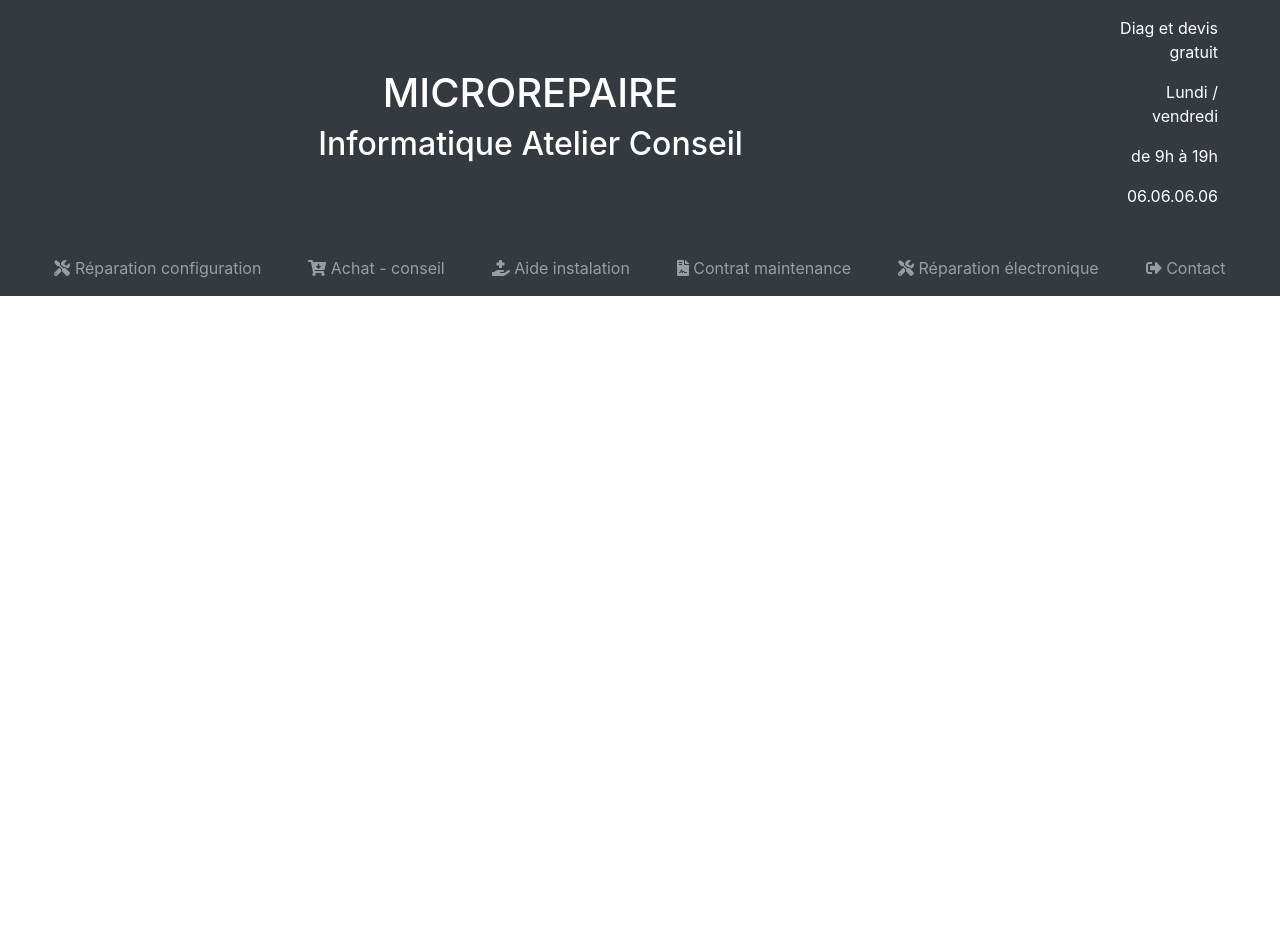
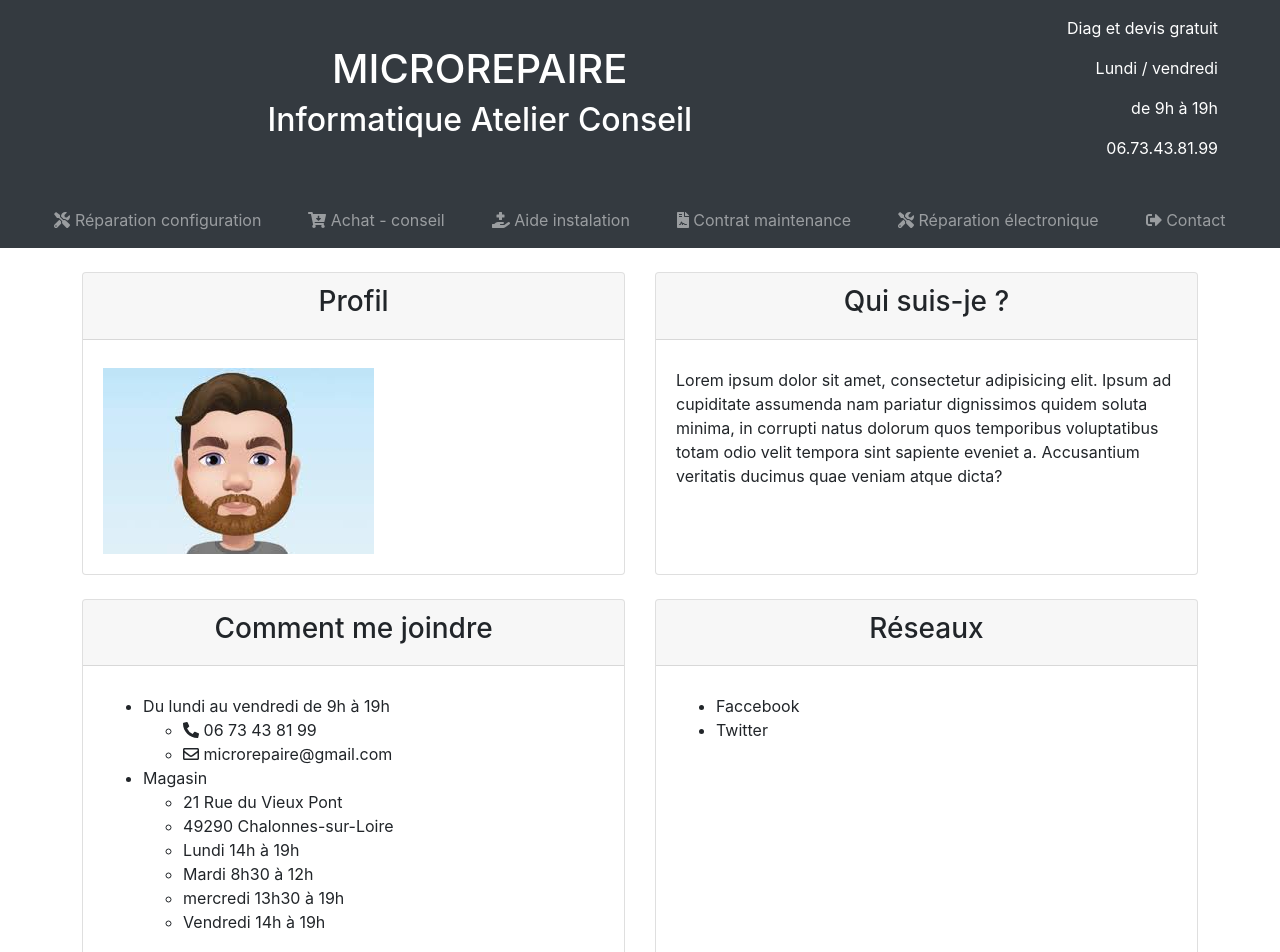
Before and after one commit to RodWeb53/testmicrorepaire, a Vue app: page /Contact in a window 1280 px wide. Shown: the top 952 px of the page. Before the commit the page ends 800 px from the top, so only its background shows below. Built offline with nearby package versions, Linux system fonts and the light colour scheme.

Commit message:
mise à jour avant test de build

```diff
--- a/src/components/Header.vue
+++ b/src/components/Header.vue
@@ -4,7 +4,7 @@
     <nav id="barnav" class="navbar navbar-icon-top navbar-expand-lg navbar-dark bg-dark">
 
       <div class="container-fluid">
-        <div class="col-md-8 col-lg-10  text-center">
+        <div class="col-md-7 col-lg-9  text-center">
           <router-link :to="`/`">
             <div class="navbar-brand logoCenter">
               <h1 class="text-center"> MICROREPAIRE</h1>
@@ -12,13 +12,13 @@
             </div>
           </router-link>
         </div>
-        <div class="col-md-4 col-lg-2">
+        <div class="col-md-5 col-lg-3">
           <div class="headerDroitVisible ">
             <ul class="header-list">
               <li class="nav-link">Diag et devis gratuit</li>
               <li class="nav-link">Lundi / vendredi</li>
               <li class="nav-link">de 9h à 19h</li>
-              <li class="nav-link">06.06.06.06</li>
+              <li class="nav-link">06.73.43.81.99</li>
             </ul>
           </div>
         </div>
@@ -63,7 +63,7 @@
                Réparation électronique
             </a>
           </li>
-          <li class="nav-item" >
+          <li class="nav-item" @click="contact()">
             <a class="nav-link" href="#">
               <i class="fas fa-sign-out-alt"></i>
               Contact
@@ -94,6 +94,9 @@ export default {
     contrat () {
       this.$router.push('/Contrat')
     },
+    contact () {
+      this.$router.push('/Contact')
+    },
   }
 }
 </script>
--- a/src/router/index.js
+++ b/src/router/index.js
@@ -4,6 +4,7 @@ import ReparationInfo from '../views/ReparationInfo.vue'
 import Vente from '../views/Vente.vue'
 import AideInstal from '../views/AideInstal.vue'
 import Contrat from '../views/Contrat.vue'
+import Contact from '../views/Contact.vue'
 
 const routes = [
   { path: '/',
@@ -25,6 +26,10 @@ const routes = [
   { path: '/Contrat',
   name: 'Contrat',
   component: Contrat },
+
+  { path: '/Contact',
+  name: 'Contact',
+  component: Contact },
 ]
 
 const router = createRouter({
--- a/src/views/Acceuil.vue
+++ b/src/views/Acceuil.vue
@@ -1,7 +1,7 @@
 <template>
   <div class="fond">
     <!-- Gestion du carousel -->
-    <div class="carous mt-4">
+    <div class="carous mt-4 ml-auto mr-auto">
       <div class="container">
         <splide :options="options">
           <splide-slide class="image">
@@ -112,7 +112,8 @@ export default {
   data () {
     return {
       options: {
-        height: '500px',
+        height: '600px',
+        width: '1024px',
       }
     }
   },
--- /dev/null
+++ b/src/views/Contact.vue
@@ -0,0 +1,109 @@
+<template>
+  <div>
+    <div class="container-fluid">
+
+        <!-- Première rangée de card -->
+        <div class="container-fluid mt-4 mb-4">
+          <div class="row justify-content-center ">
+            <div class="col-sm-12 col-lg-11">
+              <div class="card-deck">
+                <div class="card">
+                  <div class="card-header text-center">
+                    <h3>Profil</h3>
+                  </div>
+                  <div class="card-body mt-2">
+                    <img src="../assets/carousel/img3.jpg" alt="Photo de Thomas">
+                  </div>
+                </div>
+                <div class="card">
+                  <div class="card-header text-center">
+                    <h3>Qui suis-je ?</h3>
+                  </div>
+                  <div class="card-body mt-2">
+                    <p>Lorem ipsum dolor sit amet, consectetur adipisicing elit. Ipsum ad cupiditate assumenda nam pariatur dignissimos quidem soluta minima, in corrupti natus dolorum quos temporibus voluptatibus totam odio velit tempora sint sapiente eveniet a. Accusantium veritatis ducimus quae veniam atque dicta?</p>
+                  </div>
+                </div>
+              </div>
+            </div>
+          </div>
+        </div>
+        <!-- Deuxième rangée de Card -->
+        <div class="container-fluid mt-4 mb-4">
+          <div class="row justify-content-center ">
+            <div class="col-11">
+              <div class="card-deck">
+                <div class="card">
+                  <div class="card-header text-center">
+                    <h3>Comment me joindre</h3>
+                  </div>
+                  <div class="card-body mt-2">
+                    <ul>
+                      <li>Du lundi au vendredi de 9h à 19h</li>
+                        <ul>
+                          <li><i class="fas fa-phone-alt"> </i> 06 73 43 81 99</li>
+                          <li><i class="far fa-envelope"> </i> microrepaire@gmail.com</li>
+                        </ul>
+                      <li>Magasin</li>
+                        <ul>
+                          <li>21 Rue du Vieux Pont</li>
+                          <li>49290 Chalonnes-sur-Loire</li>
+                          <li>Lundi 14h à 19h</li>
+                          <li>Mardi 8h30 à 12h</li>
+                          <li>mercredi 13h30 à 19h</li>
+                          <li>Vendredi 14h à 19h</li>
+                        </ul>
+                    </ul>
+                  </div>
+                </div>
+                <div class="card">
+                  <div class="card-header text-center">
+                    <h3>Réseaux</h3>
+                  </div>
+                  <div class="card-body mt-2">
+                    <ul>
+                      <li>Faccebook</li>
+                      <li>Twitter</li>
+                    </ul>
+                  </div>
+                </div>
+              </div>
+            </div>
+          </div>
+        </div>
+        <div class="container-fluid mt-4 mb-4">
+          <div class="row justify-content-center ">
+            <div class="col-11">
+              <div class="card">
+                <div class="card-header text-center">
+                  <h3>Articles de presse</h3>
+                </div>
+                <div class="card-body mt-2 ml-auto mr-auto">
+                  <div>
+                    <img class="mr-4" src="../assets/article1-min.png" alt="Article de Ouest France du 16/12/2019">
+                    <img class="ml-4" src="../assets/article2-min.png" alt="article N° 2">
+                  </div>
+                </div>
+              </div>
+            </div>
+          </div>
+        </div>
+
+
+      </div>
+
+  </div>
+</template>
+
+<script>
+export default {
+  name: 'ReparationInfo',
+}
+</script>
+
+<style scoped>
+
+.textBase {
+  font-size: 3vh;
+  padding-left: 5%;
+}
+</style>
--- a/src/views/ReparationInfo.vue
+++ b/src/views/ReparationInfo.vue
@@ -10,7 +10,7 @@
         <!-- Première rangée de card -->
         <div class="container-fluid mt-4 mb-4">
           <div class="row justify-content-center ">
-            <div class="col-11">
+            <div class="col-md-12 col-lg-11">
               <div class="card-deck">
                 <div class="card">
                   <div class="card-header text-center">
@@ -121,4 +121,5 @@ export default {
   font-size: 3vh;
   padding-left: 5%;
 }
+
 </style>
```
Also changed, not shown: src/assets/article1-min.png (added), src/assets/article2-min.png (added).
